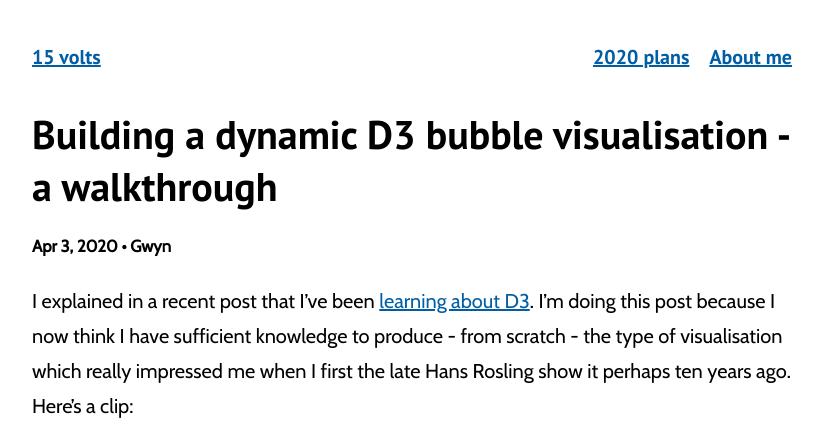
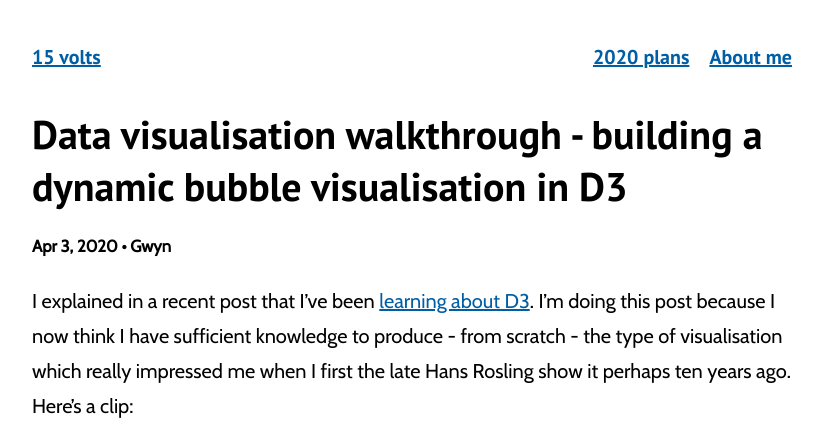
Before and after one commit to gtvj/gtvj.github.io, a Jekyll site: the page built from _posts/2020-04-03-d3-visualisation-walkthrough.md, in a window 1280 px wide and 900 px high, cut to the strip 0-440 px from the top of the window. Shown: the whole strip, without its empty margins (228-1051 px from the left). Built offline with Jekyll 4.4.1, drawn with Linux system fonts in a browser that asks for light colours; nearby versions of some CDN libraries.

Commit message:
Update some blog titles

```diff
--- a/_posts/2020-04-03-d3-visualisation-walkthrough.md
+++ b/_posts/2020-04-03-d3-visualisation-walkthrough.md
@@ -1,5 +1,5 @@
 ---
-title: Building a dynamic D3 bubble visualisation - a walkthrough
+title: Data visualisation walkthrough - building a dynamic bubble visualisation in D3
 date: 2020-04-03
 author: Gwyn
 layout: d3_visualisation_walkthrough
```
Also changed, not shown: _posts/2019-12-22-flask-101.md (+1 -1 lines), _posts/2020-03-07-d3-learning-materials.md (+1 -1 lines).
